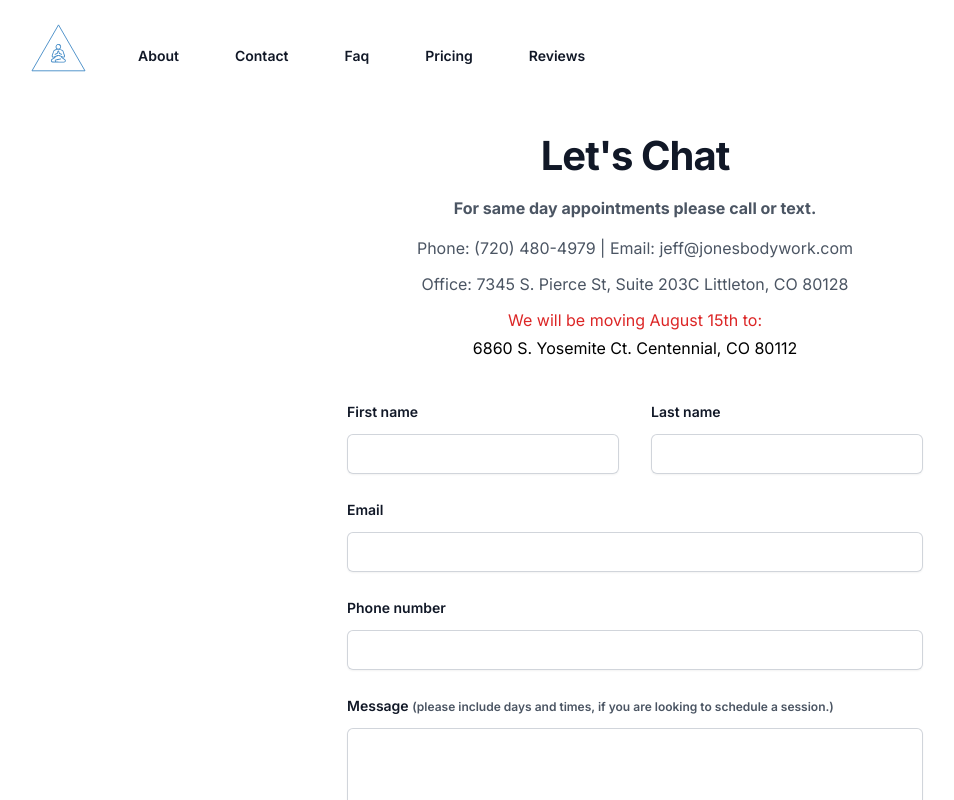
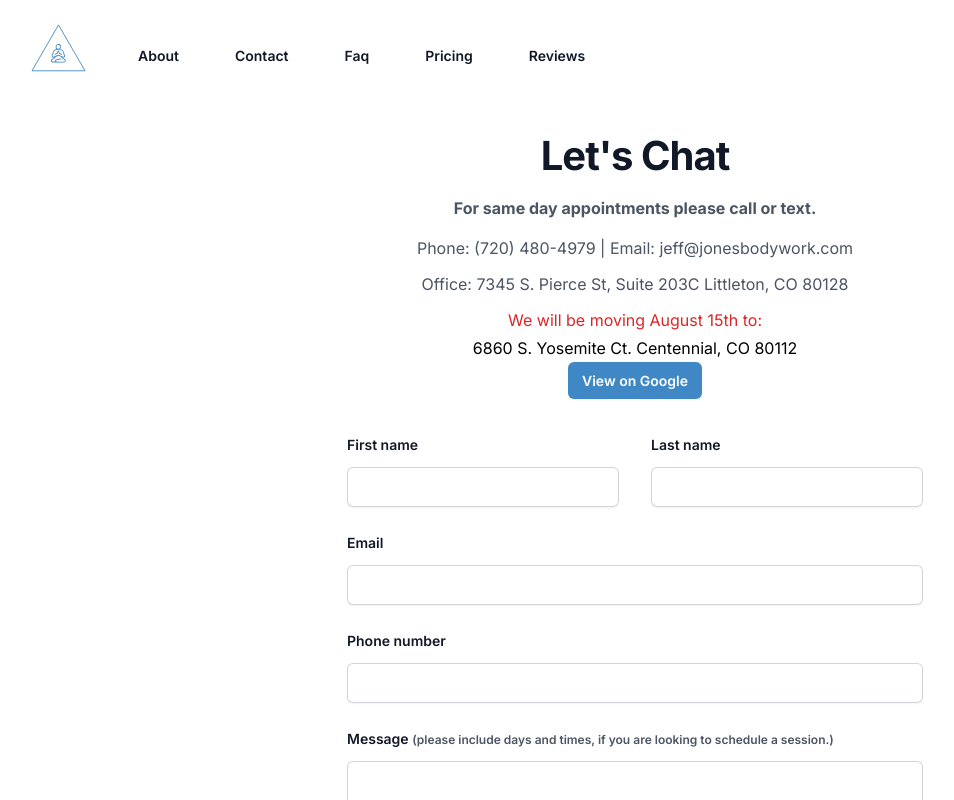
Before and after one commit to kylekrny/jones-bodywork, a Next.js app: page /contact in a window 1280 px wide. Shown: the top 800 px of the page, without its empty margins (5-959 px from the left). Built offline with nearby package versions, Linux system fonts and the light colour scheme.

Commit message:
add button to google maps

```diff
--- a/src/components/ContactForm.jsx
+++ b/src/components/ContactForm.jsx
@@ -2,6 +2,7 @@ import { ChevronDownIcon } from '@heroicons/react/20/solid'
 import { useState } from 'react'
 import { Modal } from './Modal'
 import { dateCheck } from '@/utilities/datecheck'
+import Link from 'next/link'
 
 function classNames(...classes) {
   return classes.filter(Boolean).join(' ')
@@ -92,7 +93,7 @@ const moveDateCheck = dateCheck();
               <p className="text-md mt-1 leading-8 text-red-600">
                 We will be moving August 15th to:
               </p>
-              <p>
+              <p className="mb-2">
                 <a
                   className="text-bold"
                   href="https://www.google.com/maps/place/Centennial+building,+6860+S+Yosemite+Ct,+Centennial,+CO+80112/data=!4m2!3m1!1s0x876c867921fcbcb1:0x17d4e1fe616be5d8?sa=X&ved=1t:242&ictx=111"
@@ -102,6 +103,14 @@ const moveDateCheck = dateCheck();
                   6860 S. Yosemite Ct. Centennial, CO 80112
                 </a>
               </p>
+              <a
+                href="https://www.google.com/maps/place/Centennial+building,+6860+S+Yosemite+Ct,+Centennial,+CO+80112/data=!4m2!3m1!1s0x876c867921fcbcb1:0x17d4e1fe616be5d8?sa=X&ved=1t:242&ictx=111"
+                className="rounded-md bg-[#3F88C5] px-3.5 py-2.5 text-sm font-semibold text-white shadow-sm hover:bg-[#1C415E] focus-visible:outline focus-visible:outline-2 focus-visible:outline-offset-2 focus-visible:outline-indigo-600"
+                target="_blank"
+                rel="noreferrer noopener"
+              >
+                View on Google
+              </a>
             </>
           )}
         </div>
--- a/src/components/Hero.jsx
+++ b/src/components/Hero.jsx
@@ -37,7 +37,7 @@ useEffect(() => {
                     <span className="bg-[#3F88C5]/10 rounded-full px-3 py-1 text-sm font-semibold leading-6 text-[#3F88C5] ring-1 ring-inset ring-indigo-600/10">
                       What&apos;s new
                     </span>
-                  <a href="#" className="inline-flex">
+                  <Link href="/contact" className="inline-flex">
                     <span className="inline-flex items-center space-x-2 text-sm font-medium leading-6 text-gray-600">
                       <span>I am moving August 15th!</span>
                       <ChevronRightIcon
@@ -45,7 +45,7 @@ useEffect(() => {
                         className="h-5 w-5 text-gray-400"
                       />
                     </span>
-                  </a>
+                  </Link>
                 </div>
                 <div className="hidden sm:mb-10 sm:flex"></div>
                 <h1 className="text-4xl font-bold tracking-tight text-[#3F88C5] sm:text-6xl">
```
